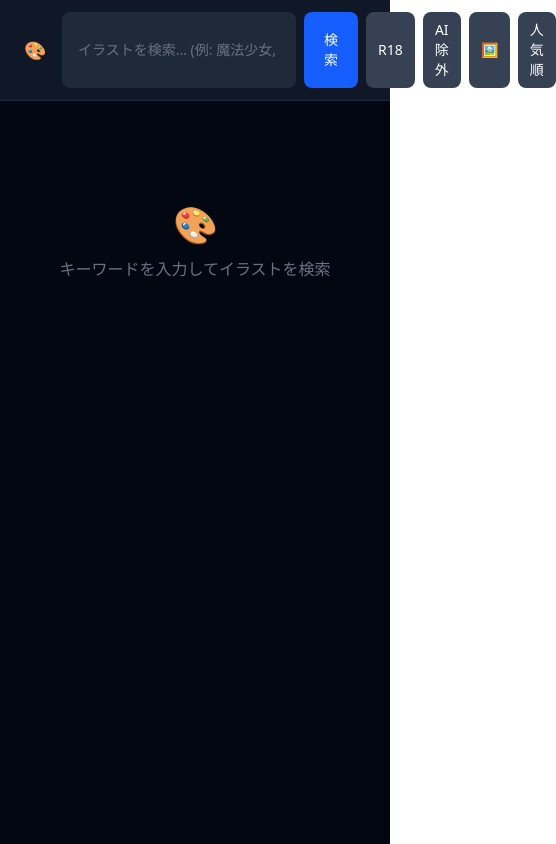
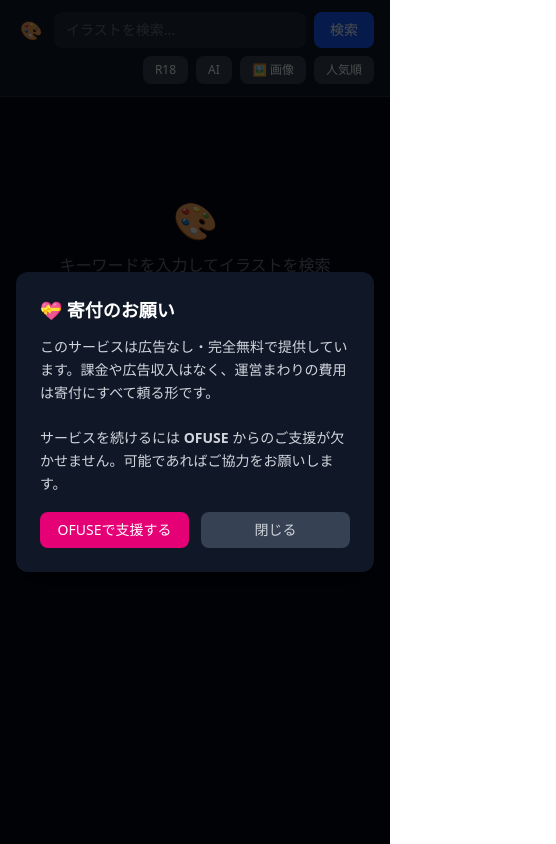
Before and after one commit to maebahesioru/twitter-illust-search, a Next.js app: page / in a window 390 px wide. Shown: the whole page, 556 px wide, since content can reach past the window. Built offline with nearby package versions, Linux system fonts and the light colour scheme.

Commit message:
feat: mobile UI, filters, donate popup, vxtwitter fallback, viewer stats

```diff
--- a/src/app/api/search/route.ts
+++ b/src/app/api/search/route.ts
@@ -59,16 +59,45 @@
           if (seenIds.has(e.id)) return;
           seenIds.add(e.id);
 
-          const d = await fetch(`https://api.fxtwitter.com/${e.screenName}/status/${e.id}`, {
+          const fetchTweet = (base: string) => fetch(`${base}/${e.screenName}/status/${e.id}`, {
             next: { revalidate: 3600 },
             signal: AbortSignal.timeout(5000),
-          }).then((r) => r.ok ? r.json() : null).catch(() => {
-            send("error", { id: e.id, screenName: e.screenName, text: e.displayTextBody?.replace(/\tSTART\t|\tEND\t/g, "") ?? "", url: e.url });
-            return null;
-          });
+          }).then((r) => r.ok ? r.json() : null).catch(() => null);
+
+          // fxtwitter → vxtwitter → Yahooデータのみ の順でフォールバック
+          let d = await fetchTweet("https://api.fxtwitter.com");
+          if (!d) d = await fetchTweet("https://api.vxtwitter.com");
+
           const tweet = d?.tweet;
           const author = tweet?.author;
-          if (!author || !isIllustrator(author, e.displayTextBody ?? "")) return;
+
+          // fxtwitter/vxtwitterが全滅した場合はYahooデータだけで判定・表示
+          if (!author) {
+            const yahooMedia: MediaItem[] = e.media
+              .filter((m: any) => m.type === "image" || m.type === "animatedGif" || m.type === "video")
+              .map((m: any) => ({
+                type: m.type as MediaItem["type"],
+                mediaUrl: m.item.mediaUrl,
+                thumbnailImageUrl: m.item.thumbnailImageUrl,
+                width: m.item.sizes?.viewer?.width ?? 0,
+                height: m.item.sizes?.viewer?.height ?? 0,
+              }));
+            if (yahooMedia.length === 0) return;
+            // Yahooデータのみの場合はisIllustrator判定をスキップして表示
+            send("result", {
+              id: e.id, url: e.url,
+              text: e.displayTextBody?.replace(/\tSTART\t|\tEND\t/g, "") ?? "",
+              screenName: e.screenName, name: e.name, profileImage: e.profileImage,
+              createdAt: e.createdAt,
+              likesCount: e.likesCount ?? 0, rtCount: e.rtCount ?? 0,
+              replyCount: e.replyCount ?? 0, qtCount: e.qtCount ?? 0, views: 0,
+              popularity: (e.likesCount ?? 0) + (e.rtCount ?? 0) * 3 + (e.replyCount ?? 0),
+              sensitive: e.possiblySensitive === true, isAI: false, media: yahooMedia,
+            } satisfies TweetResult);
+            return;
+          }
+
+          if (!isIllustrator(author, e.displayTextBody ?? "")) return;
 
           // fxtwitterの高画質メディアを優先、なければYahooのURLを使用
           const fxPhotos: MediaItem[] = (tweet?.media?.photos ?? []).map((p: any) => ({
--- a/src/app/page.tsx
+++ b/src/app/page.tsx
@@ -125,15 +125,19 @@
       {hasPrev && <button onClick={e => { e.stopPropagation(); onPrev(); }} className="absolute left-4 top-1/2 -translate-y-1/2 text-white bg-black/50 hover:bg-black/80 rounded-full w-10 h-10 flex items-center justify-center text-xl">‹</button>}
       {hasNext && <button onClick={e => { e.stopPropagation(); onNext(); }} className="absolute right-4 top-1/2 -translate-y-1/2 text-white bg-black/50 hover:bg-black/80 rounded-full w-10 h-10 flex items-center justify-center text-xl">›</button>}
 
-      <div className="absolute bottom-4 left-1/2 -translate-x-1/2 flex items-center gap-3 bg-black/60 rounded-full px-4 py-2" onClick={e => e.stopPropagation()}>
-        <a href={`https://x.com/${tweet.screenName}`} target="_blank" rel="noopener noreferrer" className="text-gray-300 hover:text-white text-sm whitespace-nowrap">@{tweet.screenName}</a>
-        <p className="text-gray-400 text-sm line-clamp-1 max-w-xs">{tweet.text}</p>
+      <div className="absolute bottom-0 left-0 right-0 bg-black/70 px-4 py-2 flex items-center gap-2 flex-wrap" onClick={e => e.stopPropagation()}>
+        <a href={`https://x.com/${tweet.screenName}`} target="_blank" rel="noopener noreferrer" className="text-gray-300 hover:text-white text-xs whitespace-nowrap">@{tweet.screenName}</a>
+        <p className="text-gray-400 text-xs line-clamp-1 flex-1 min-w-0">{tweet.text}</p>
+        {tweet.views > 0 && <span className="text-gray-500 text-xs">👁 {tweet.views.toLocaleString()}</span>}
+        {tweet.likesCount > 0 && <span className="text-gray-500 text-xs">❤️ {tweet.likesCount.toLocaleString()}</span>}
         {tweet.media.length > 1 && <span className="text-gray-500 text-xs">{mediaIndex + 1}/{tweet.media.length}</span>}
-        <a href={tweet.url} target="_blank" rel="noopener noreferrer" className="text-blue-400 hover:text-blue-300 text-sm whitespace-nowrap">ツイート →</a>
-        <button onClick={copyUrl} className="text-gray-400 hover:text-white text-sm whitespace-nowrap">🔗</button>
-        <button onClick={download} className="text-green-400 hover:text-green-300 text-sm whitespace-nowrap">↓ DL</button>
+        <a href={tweet.url} target="_blank" rel="noopener noreferrer" className="text-blue-400 hover:text-blue-300 text-xs whitespace-nowrap">ツイート →</a>
+        <button onClick={copyUrl} className="text-gray-400 hover:text-white text-xs">🔗</button>
+        <button onClick={download} className="text-green-400 hover:text-green-300 text-xs">↓ DL</button>
       </div>
-      <button onClick={onClose} className="absolute top-4 right-4 text-white bg-black/50 hover:bg-black/80 rounded-full w-8 h-8 flex items-center justify-center text-lg">×</button>
+      <button onClick={onClose} className="absolute top-4 right-4 text-white bg-black/50 hover:bg-black/80 rounded-full w-10 h-10 flex items-center justify-center text-lg">×</button>
+      <a href={tweet.url} target="_blank" rel="noopener noreferrer" onClick={e => e.stopPropagation()}
+        className="absolute top-4 right-16 text-white bg-black/50 hover:bg-black/80 rounded-full w-10 h-10 flex items-center justify-center text-sm">𝕏</a>
     </div>
   );
 }
@@ -146,13 +150,14 @@
   const [query, setQuery] = useState(searchParams.get("q") ?? "");
   const [results, setResults] = useState<TweetResult[]>([]);
   const [loading, setLoading] = useState(false);
+  const [showDonate, setShowDonate] = useState(true);
   const [error, setError] = useState("");
-  const [r18, setR18] = useState(false);
-  const [noAI, setNoAI] = useState(false);
+  const [r18, setR18] = useState<"all" | "only" | "exclude">("all");
+  const [noAI, setNoAI] = useState<"all" | "exclude" | "only">("all");
   const [panic, setPanic] = useState(false);
   const [mediaType, setMediaType] = useState<"image" | "video">("image");
   const [selected, setSelected] = useState<{ tweet: TweetResult; mediaIndex: number } | null>(null);
-  const [sortBy, setSortBy] = useState<"popularity" | "newest">("popularity");
+  const [sortBy, setSortBy] = useState<"popularity" | "newest" | "oldest">("popularity");
   const [failedTweets, setFailedTweets] = useState<{ id: string; screenName: string; text: string; url: string }[]>([]);
   const abortRef = useRef<AbortController | null>(null);
 
@@ -242,9 +247,9 @@
   };
 
   const filtered = useMemo(() => results
-    .filter(t => r18 ? t.sensitive : true)
-    .filter(t => noAI ? !t.isAI : true)
-    .sort((a, b) => sortBy === "popularity" ? b.popularity - a.popularity : b.createdAt - a.createdAt),
+    .filter(t => r18 === "only" ? t.sensitive : r18 === "exclude" ? !t.sensitive : true)
+    .filter(t => noAI === "exclude" ? !t.isAI : noAI === "only" ? t.isAI : true)
+    .sort((a, b) => sortBy === "popularity" ? b.popularity - a.popularity : sortBy === "newest" ? b.createdAt - a.createdAt : a.createdAt - b.createdAt),
   [results, r18, noAI, sortBy]);
 
   // ビューワーの前後ナビ用フラットリスト
@@ -255,31 +260,61 @@
     <div className="min-h-screen bg-gray-950 text-white">
       {panic && <div className="fixed inset-0 z-[9999] bg-white" onClick={() => setPanic(false)} />}
 
+      {showDonate && (
+        <div className="fixed inset-0 z-50 bg-black/70 flex items-center justify-center p-4">
+          <div className="bg-gray-900 rounded-xl p-6 max-w-sm w-full shadow-xl">
+            <h2 className="text-white font-bold text-lg mb-3">💝 寄付のお願い</h2>
+            <p className="text-gray-300 text-sm leading-relaxed mb-4">
+              このサービスは広告なし・完全無料で提供しています。課金や広告収入はなく、運営まわりの費用は寄付にすべて頼る形です。<br /><br />
+              サービスを続けるには <strong>OFUSE</strong> からのご支援が欠かせません。可能であればご協力をお願いします。
+            </p>
+            <div className="flex gap-3">
+              <a href="https://ofuse.me/maebahesioru" target="_blank" rel="noopener noreferrer"
+                className="flex-1 bg-pink-600 hover:bg-pink-500 text-white text-sm font-medium py-2 rounded-lg text-center transition-colors">
+                OFUSEで支援する
+              </a>
+              <button onClick={() => setShowDonate(false)}
+                className="flex-1 bg-gray-700 hover:bg-gray-600 text-gray-300 text-sm py-2 rounded-lg transition-colors">
+                閉じる
+              </button>
+            </div>
+          </div>
+        </div>
+      )}
+
       <header className="sticky top-0 z-10 bg-gray-900 border-b border-gray-800 px-4 py-3">
-        <div className="max-w-2xl mx-auto flex gap-2 items-center">
+        <div className="max-w-2xl mx-auto flex flex-col gap-2">
+          <div className="flex gap-2 items-center">
             <button type="button" onClick={() => { abortRef.current?.abort(); setResults([]); setQuery(""); router.push("/"); }}
-            className="text-gray-400 hover:text-white text-lg px-2" title="トップに戻る">🎨</button>
+              className="text-gray-400 hover:text-white text-lg px-1 shrink-0" title="トップに戻る">🎨</button>
             <form onSubmit={handleSubmit} className="flex-1 flex gap-2">
               <input type="text" value={query} onChange={(e) => setQuery(e.target.value)}
-              placeholder="イラストを検索... (例: 魔法少女, 風景画)"
-              className="flex-1 bg-gray-800 rounded-lg px-4 py-2 text-sm outline-none focus:ring-2 focus:ring-blue-500 placeholder-gray-500" />
+                placeholder="イラストを検索..."
+                className="flex-1 min-w-0 bg-gray-800 rounded-lg px-3 py-2 text-sm outline-none focus:ring-2 focus:ring-blue-500 placeholder-gray-500" />
               <button type="submit" disabled={loading}
-              className="bg-blue-600 hover:bg-blue-500 disabled:opacity-50 px-5 py-2 rounded-lg text-sm font-medium transition-colors">
-              {loading ? "検索中..." : "検索"}
-            </button>
-            <button type="button" onClick={() => setR18(v => !v)}
-              className={`px-3 py-2 rounded-lg text-sm font-medium transition-colors ${r18 ? "bg-red-600 hover:bg-red-500" : "bg-gray-700 hover:bg-gray-600"}`}>R18</button>
-            <button type="button" onClick={() => setNoAI(v => !v)}
-              className={`px-3 py-2 rounded-lg text-sm font-medium transition-colors ${noAI ? "bg-yellow-600 hover:bg-yellow-500" : "bg-gray-700 hover:bg-gray-600"}`}>AI除外</button>
-            <button type="button" onClick={() => { const next = mediaType === "image" ? "video" : "image"; setMediaType(next); if (query.trim()) search(query.trim(), next); }}
-              className={`px-3 py-2 rounded-lg text-sm font-medium transition-colors ${mediaType === "video" ? "bg-purple-600 hover:bg-purple-500" : "bg-gray-700 hover:bg-gray-600"}`}>
-              {mediaType === "image" ? "🖼️" : "🎬"}
-            </button>
-            <button type="button" onClick={() => setSortBy(v => v === "popularity" ? "newest" : "popularity")}
-              className="px-3 py-2 rounded-lg text-sm font-medium transition-colors bg-gray-700 hover:bg-gray-600">
-              {sortBy === "popularity" ? "人気順" : "最新順"}
+                className="bg-blue-600 hover:bg-blue-500 disabled:opacity-50 px-4 py-2 rounded-lg text-sm font-medium transition-colors shrink-0">
+                {loading ? "…" : "検索"}
               </button>
             </form>
+          </div>
+          <div className="flex gap-2 justify-end">
+            <button type="button" onClick={() => setR18(v => v === "all" ? "only" : v === "only" ? "exclude" : "all")}
+              className={`px-3 py-1.5 rounded-lg text-xs font-medium transition-colors ${r18 === "only" ? "bg-red-600 hover:bg-red-500" : r18 === "exclude" ? "bg-blue-600 hover:bg-blue-500" : "bg-gray-700 hover:bg-gray-600"}`}>
+              {r18 === "only" ? "R18のみ" : r18 === "exclude" ? "R18除外" : "R18"}
+            </button>
+            <button type="button" onClick={() => setNoAI(v => v === "all" ? "exclude" : v === "exclude" ? "only" : "all")}
+              className={`px-3 py-1.5 rounded-lg text-xs font-medium transition-colors ${noAI === "exclude" ? "bg-yellow-600 hover:bg-yellow-500" : noAI === "only" ? "bg-orange-600 hover:bg-orange-500" : "bg-gray-700 hover:bg-gray-600"}`}>
+              {noAI === "exclude" ? "AI除外" : noAI === "only" ? "AIのみ" : "AI"}
+            </button>
+            <button type="button" onClick={() => { const next = mediaType === "image" ? "video" : "image"; setMediaType(next); if (query.trim()) search(query.trim(), next); }}
+              className={`px-3 py-1.5 rounded-lg text-xs font-medium transition-colors ${mediaType === "video" ? "bg-purple-600 hover:bg-purple-500" : "bg-gray-700 hover:bg-gray-600"}`}>
+              {mediaType === "image" ? "🖼️ 画像" : "🎬 動画"}
+            </button>
+            <button type="button" onClick={() => setSortBy(v => v === "popularity" ? "newest" : v === "newest" ? "oldest" : "popularity")}
+              className="px-3 py-1.5 rounded-lg text-xs font-medium transition-colors bg-gray-700 hover:bg-gray-600">
+              {sortBy === "popularity" ? "人気順" : sortBy === "newest" ? "最新順" : "古い順"}
+            </button>
+          </div>
         </div>
       </header>
 
@@ -297,18 +332,13 @@
         )}
 
         {filtered.length > 0 && (() => {
-          const cols = 5;
           const items = filtered.flatMap((tweet) =>
             tweet.media.map((m, j) => ({ tweet, m, j, key: `${tweet.id}-${j}` }))
           );
-          const columns: typeof items[] = Array.from({ length: cols }, () => []);
-          items.forEach((item, i) => columns[i % cols].push(item));
           return (
-            <div className="grid grid-cols-2 sm:grid-cols-3 md:grid-cols-4 lg:grid-cols-5 gap-2">
-              {columns.map((col, ci) => (
-                <div key={ci} className="flex flex-col gap-2">
-                  {col.map(({ tweet, m, j, key }) => (
-                    <div key={key} className="group relative cursor-pointer overflow-hidden rounded-lg bg-gray-800"
+            <div className="columns-2 sm:columns-3 md:columns-4 lg:columns-5 gap-2 space-y-2">
+              {items.map(({ tweet, m, j, key }) => (
+                <div key={key} className="group relative break-inside-avoid cursor-pointer overflow-hidden rounded-lg bg-gray-800"
                   onClick={() => setSelected({ tweet, mediaIndex: j })}>
                   <img src={m.thumbnailImageUrl} alt={tweet.text} width={m.width || 400} height={m.height || 300}
                     className="w-full h-auto group-hover:opacity-80 transition-opacity" loading="lazy" />
@@ -316,8 +346,6 @@
                     <span>❤️ {tweet.likesCount.toLocaleString()}</span>
                     <span>🔁 {tweet.rtCount.toLocaleString()}</span>
                   </div>
-                    </div>
-                  ))}
                 </div>
               ))}
             </div>
```
Lines whose indentation alone changed are shown as unchanged.
